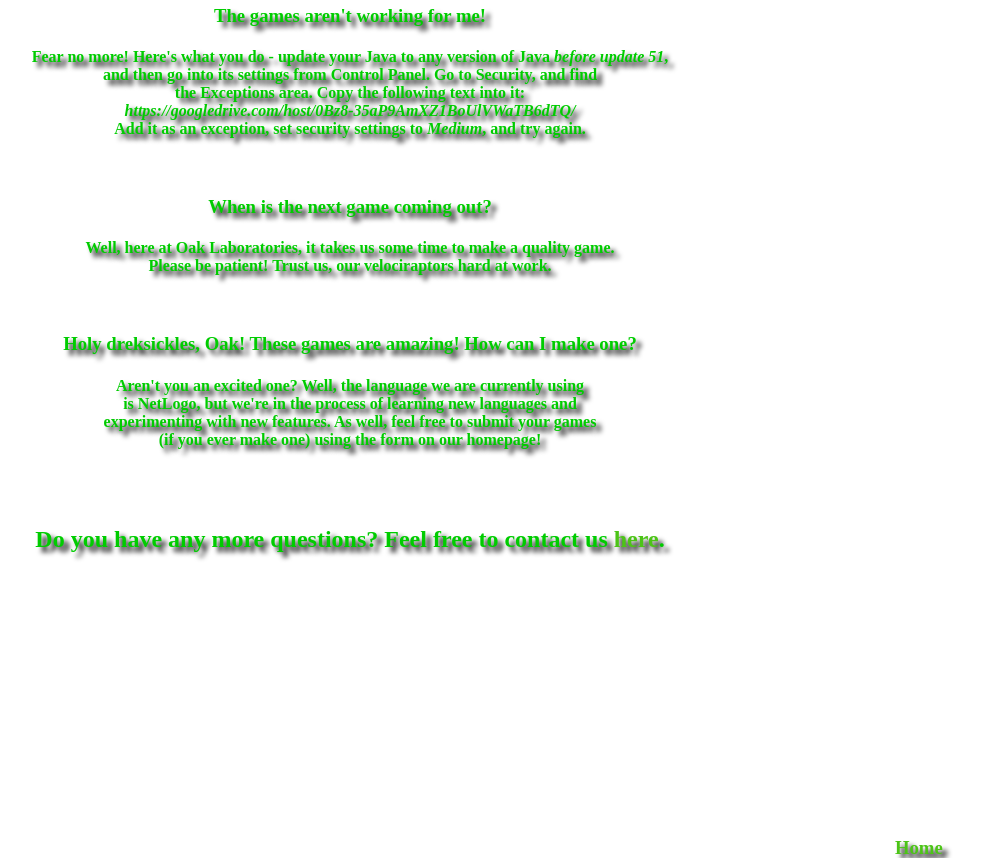
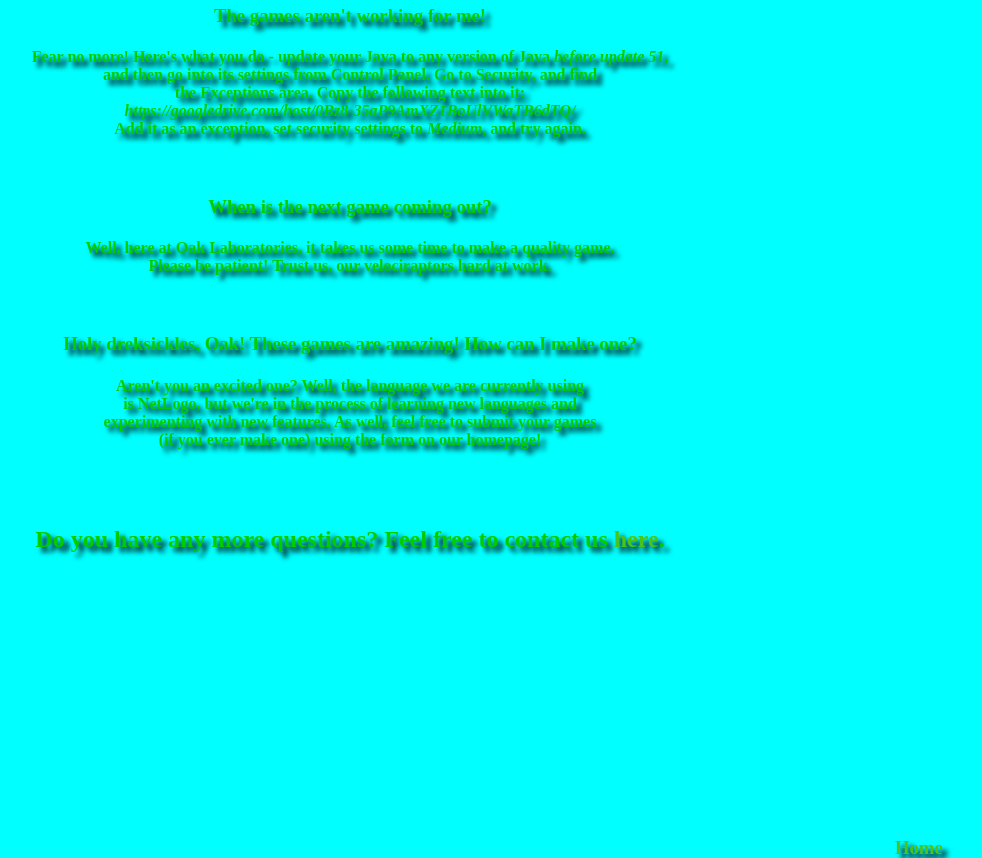
Before and after one commit to OakLaboratories/OakEnterprises, a plain HTML site: page FAQ.html in a window 1280 px wide. Shown: the part 50-908 px from the top of the page, without its empty margins (290-1272 px from the left). Drawn offline with Linux system fonts and the light colour scheme.

Commit message:
Update gameindex.css

```diff
--- a/gameindex.css
+++ b/gameindex.css
@@ -1,5 +1,5 @@
 body {
-background-image:#00FFFF;
+background-color:#00FFFF;
 color:#00CC00;
 text-shadow:5px 5px 5px #000000;}
 a:link {
```
